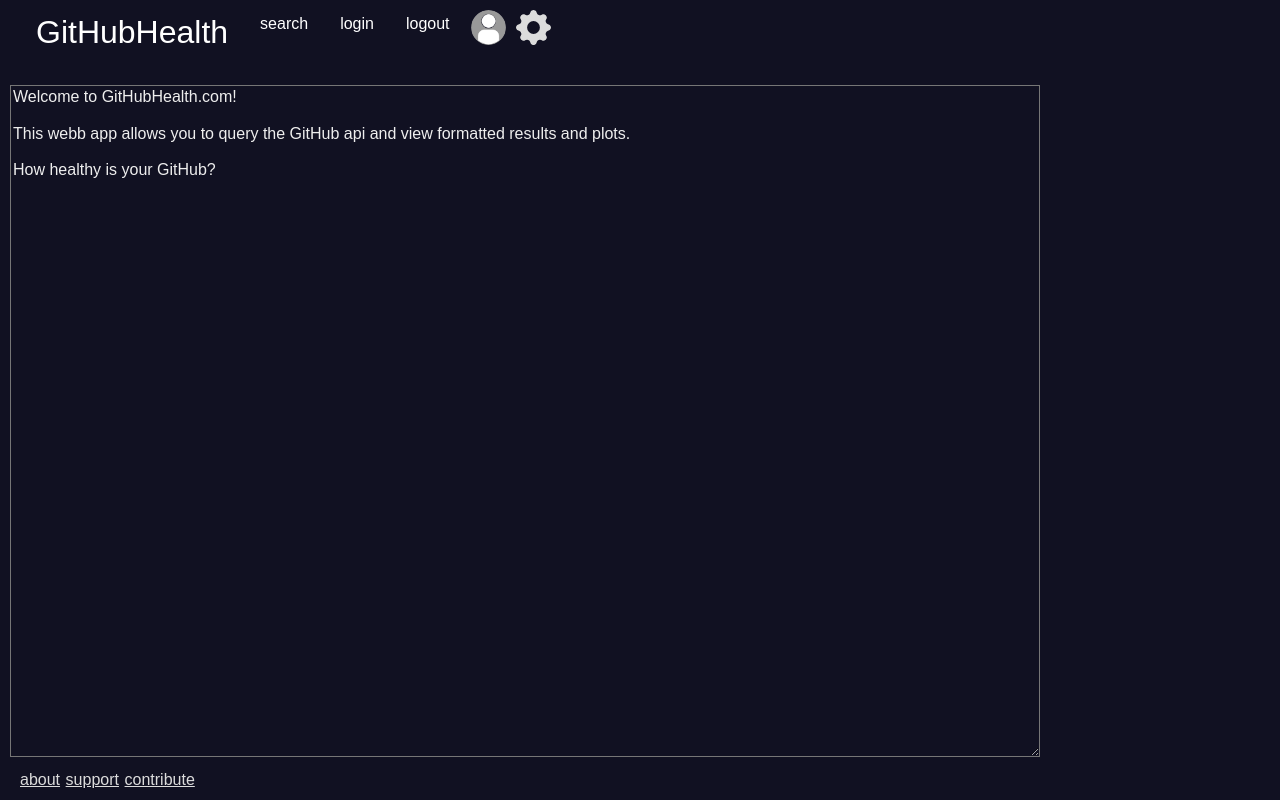
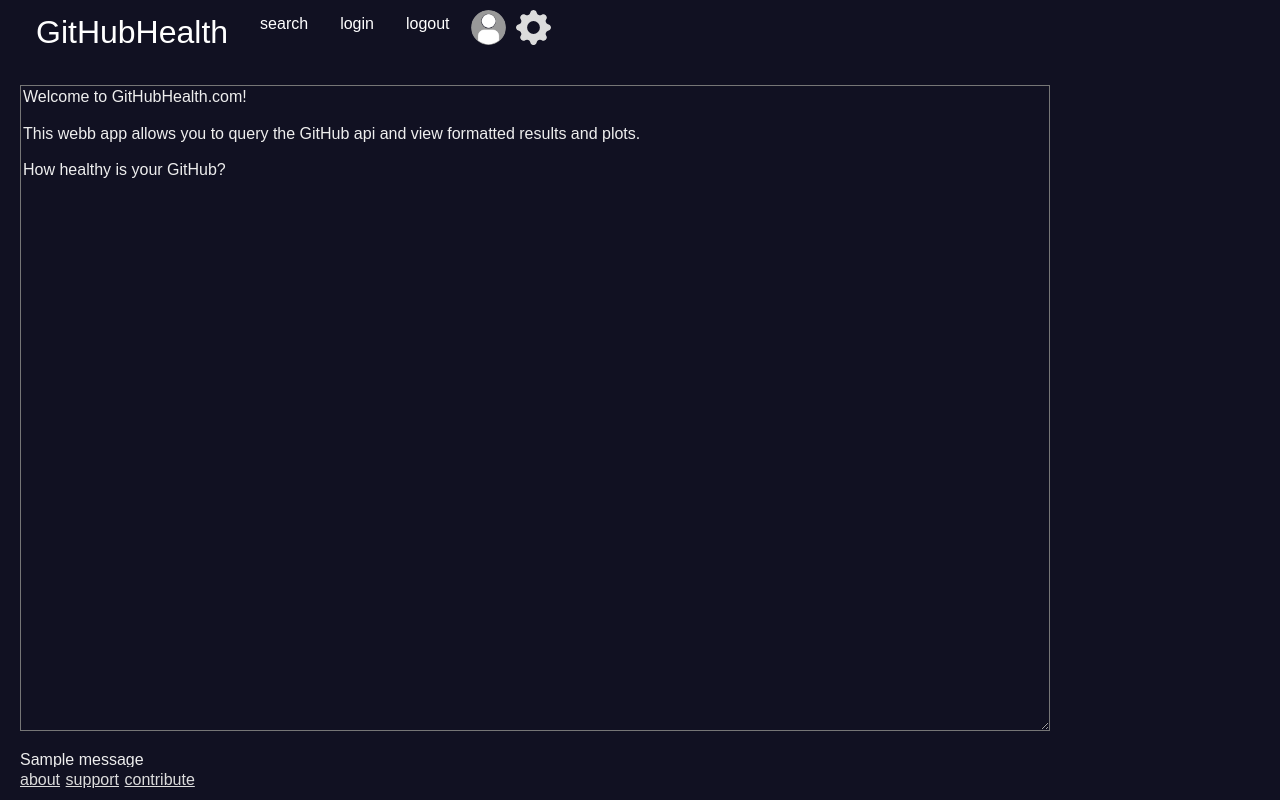
Before and after one commit to ckear1989/github, a Flask app: page / in a window 1280 px wide. Run offline with Flask 2, Linux system fonts and the light colour scheme; one stand-in notice (Sample message) is shown; some libraries are stand-ins or nearby versions.

Commit message:
add logout flashes

```diff
--- a/GitHubHealth/app/main.py
+++ b/GitHubHealth/app/main.py
@@ -6,6 +6,7 @@
 
 from flask import (
     Flask,
+    flash,
     render_template,
     request,
     session,
@@ -163,6 +164,7 @@
         del session["login_user"]
     if "gat" in session:
         del session["gat"]
+    flash("logged out")
     return home()
 
 
--- a/GitHubHealth/app/static/css/main.css
+++ b/GitHubHealth/app/static/css/main.css
@@ -324,7 +324,8 @@
     color: inherit;
     background-color: inherit;
     width: 80%;
-    margin: 10px;
+    margin: 20px;
+    margin-top: 10px;
 }
 
 div#loading {
@@ -343,7 +344,13 @@
     color: red;
 }
 
-div.warning div.error {
+.flashes {
+    justify-content: center;
+    margin-left: 20px;
+}
+
+
+div.warning div.error .flashes {
     font-size: 10px;
 }
 
--- a/GitHubHealth/app/templates/base.html
+++ b/GitHubHealth/app/templates/base.html
@@ -9,8 +9,7 @@
 
     {% block title %}
     {% endblock %}
-
-        {% block styles %}
+    {% block styles %}
         <link rel="stylesheet" href="{{ url_for('static', filename='css/main.css') }}">
         <link rel="stylesheet" href="https://unpkg.com/purecss@1.0.0/build/pure-min.css" integrity="sha384-nn4HPE8lTHyVtfCBi5yW9d20FjT8BJwUXyWZT9InLYax14RDjBj46LmSztkmNP9w" crossorigin="anonymous">
         <link rel="stylesheet" href="https://unpkg.com/purecss@1.0.0/build/grids-responsive-min.css">
@@ -66,9 +65,21 @@
 
         {% endblock %}
 
+        <div id="loading">
         {% block content %}
-            <div id="loading"></div>
+            {% with messages = get_flashed_messages() %}
+                {% if messages %}
+                    <ul class=flashes>
+                    {% for message in messages %}
+                        <li>{{ message }}</li>
+                    {% endfor %}
+                    </ul>
+                {% endif %}
+            {% endwith %}
         {% endblock %}
+        </div>
+
+
 
         {% block footer %}
             <div id="footer">
```
